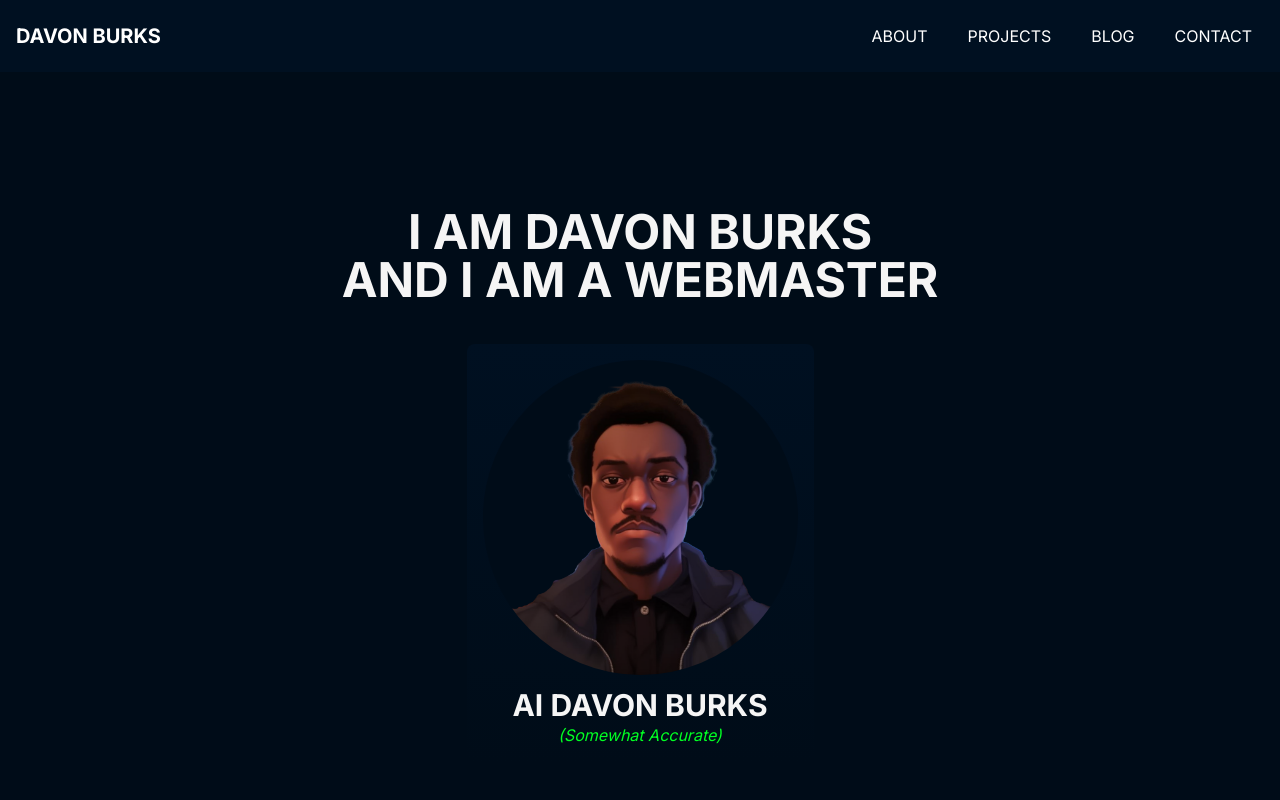
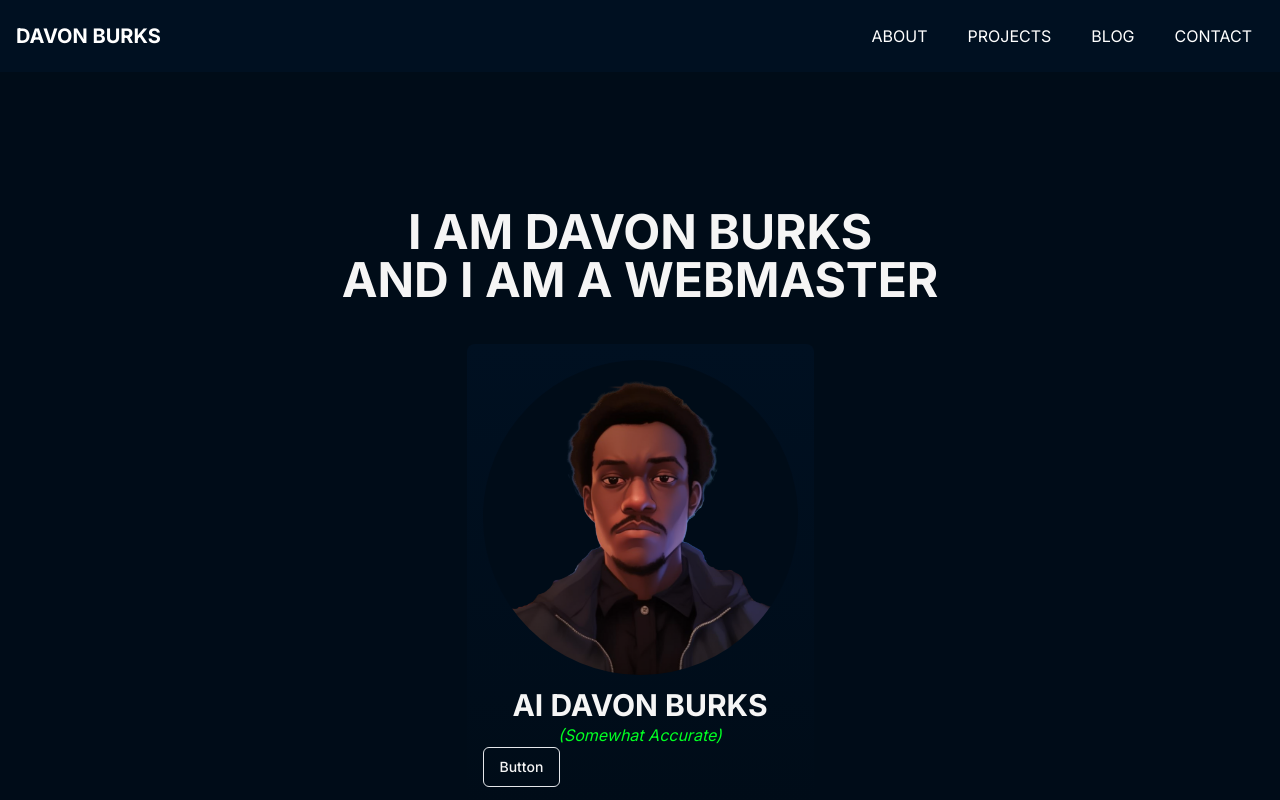
Before and after one commit to davonburks/portfolio, a Next.js app: page / in a window 1280 px wide. Shown: the top 800 px of the page. Built offline with nearby package versions, Linux system fonts and the light colour scheme.

Commit message:
Adding Shadcon

```diff
--- a/app/components/hero.tsx
+++ b/app/components/hero.tsx
@@ -1,3 +1,4 @@
+import { Button } from "@/components/ui/button";
 import { Main } from "next/document"
 import Image from "next/image";
 export default function Hero() {
@@ -14,6 +15,8 @@
             />
             <h3 className="font-bold mt-3 text-center text-3xl">AI DAVON BURKS</h3>
             <p className="italic text-center text-accent">(Somewhat Accurate)</p>
+            <Button variant="outline">Button</Button>
+
         </div>
     </div>
     );
--- a/app/components/navbar.tsx
+++ b/app/components/navbar.tsx
@@ -6,7 +6,7 @@
       aria-label="Main navigation"
       className="fixed top-0 left-0 w-full bg-primary text-white p-4 flex flex-col md:flex-row justify-between items-center"
     >
-      <div className="text-xl font-bold mb-4 md:mb-0"><a href="#">DAVON BURKS</a></div>
+      <div className="text-xl font-bold mb-4 md:mb-0"><a href="/#">DAVON BURKS</a></div>
       <ul className="flex flex-col md:flex-row md:space-x-4">
         <li>
           <Link
--- a/app/components/projects.tsx
+++ b/app/components/projects.tsx
@@ -1,4 +1,5 @@
 import { Presentation, School2, PencilRuler, BookHeart } from "lucide-react";
+import Link from "next/link";
 
 export default function Projects() {
   return (
@@ -29,7 +30,7 @@
             Status: Landing Page Design
           </p>
           <button className="bg-accent p-3 mx-auto block text-center mt-5 font-bold rounded	">
-            <a href="https://projeckog.com">Visit Website</a>
+            <Link href="https://projeckog.com" target="_blank">Visit Website</Link>
           </button>
         </div>
 
@@ -46,7 +47,7 @@
           </p>
           <p className="text-center text-accent italic">Status: UX Design</p>
           <button className="bg-accent p-3 mx-auto block text-center mt-5 font-bold	rounded">
-            <a href="https://storynotes.io">Visit Website</a>
+            <Link href="https://storynotes.io" target="_blank">Visit Website</Link>
           </button>
         </div>
 
@@ -65,7 +66,7 @@
             Status: Started Coding
           </p>
           <button className="bg-accent p-3 mx-auto block text-center mt-5 font-bold	rounded">
-            <a href="https://webxmasters.io" className="">Visit Website</a>
+            <Link href="https://webxmasters.io" target="_blank">Visit Website</Link>
           </button>
         </div>
       </div>
--- /dev/null
+++ b/components/ui/button.tsx
@@ -0,0 +1,56 @@
+import * as React from "react"
+import { Slot } from "@radix-ui/react-slot"
+import { cva, type VariantProps } from "class-variance-authority"
+
+import { cn } from "@/lib/utils"
+
+const buttonVariants = cva(
+  "inline-flex items-center justify-center whitespace-nowrap rounded-md text-sm font-medium ring-offset-background transition-colors focus-visible:outline-none focus-visible:ring-2 focus-visible:ring-ring focus-visible:ring-offset-2 disabled:pointer-events-none disabled:opacity-50",
+  {
+    variants: {
+      variant: {
+        default: "bg-primary text-primary-foreground hover:bg-primary/90",
+        destructive:
+          "bg-destructive text-destructive-foreground hover:bg-destructive/90",
+        outline:
+          "border border-input bg-background hover:bg-accent hover:text-accent-foreground",
+        secondary:
+          "bg-secondary text-secondary-foreground hover:bg-secondary/80",
+        ghost: "hover:bg-accent hover:text-accent-foreground",
+        link: "text-primary underline-offset-4 hover:underline",
+      },
+      size: {
+        default: "h-10 px-4 py-2",
+        sm: "h-9 rounded-md px-3",
+        lg: "h-11 rounded-md px-8",
+        icon: "h-10 w-10",
+      },
+    },
+    defaultVariants: {
+      variant: "default",
+      size: "default",
+    },
+  }
+)
+
+export interface ButtonProps
+  extends React.ButtonHTMLAttributes<HTMLButtonElement>,
+    VariantProps<typeof buttonVariants> {
+  asChild?: boolean
+}
+
+const Button = React.forwardRef<HTMLButtonElement, ButtonProps>(
+  ({ className, variant, size, asChild = false, ...props }, ref) => {
+    const Comp = asChild ? Slot : "button"
+    return (
+      <Comp
+        className={cn(buttonVariants({ variant, size, className }))}
+        ref={ref}
+        {...props}
+      />
+    )
+  }
+)
+Button.displayName = "Button"
+
+export { Button, buttonVariants }
--- /dev/null
+++ b/lib/utils.ts
@@ -0,0 +1,6 @@
+import { type ClassValue, clsx } from "clsx"
+import { twMerge } from "tailwind-merge"
+
+export function cn(...inputs: ClassValue[]) {
+  return twMerge(clsx(inputs))
+}
```
Also changed, not shown: package.json (+6 -2 lines), components.json (added), 1 other file (tests, documents, lock files or other folders).
